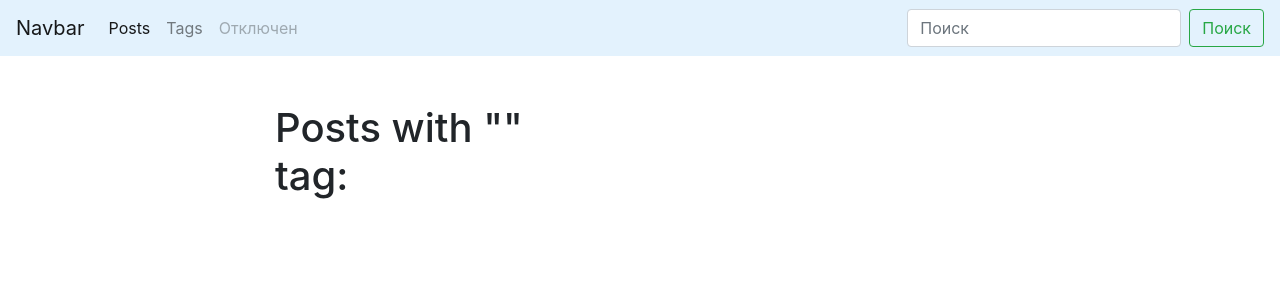
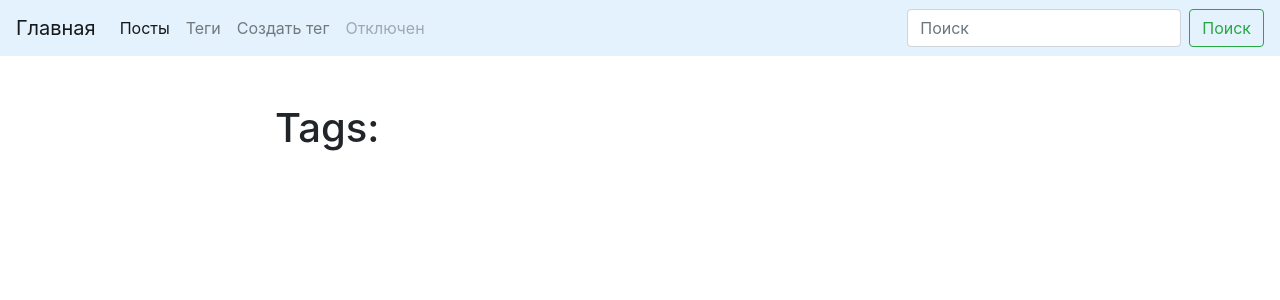
Before and after one commit to formallize/project_molch, a Django app: page /tags/ in a window 1280 px wide. Shown: the top 300 px of the page. Run offline with Django 3.2, Linux system fonts and the light colour scheme; data that the repository does not hold is empty.

Commit message:
function of create tags added

```diff
--- a/blogengine/blog/models.py
+++ b/blogengine/blog/models.py
@@ -19,7 +19,7 @@
     slug = models.SlugField(max_length=50, unique=True)
 
     def __str__(self):
-        return '{}'.format(self.title)
+        return self.title
 
     def get_absolute_url(self):
         return reverse('tag_detail', kwargs={'slug':self.slug})
--- a/blogengine/blog/templates/blog/base_blog.html
+++ b/blogengine/blog/templates/blog/base_blog.html
@@ -1 +1,4 @@
 {% extends 'base.html' %}
+{% block nav %}
+{% include 'includes/nav.html' %}
+{% endblock %}
--- /dev/null
+++ b/blogengine/blog/templates/includes/nav.html
@@ -0,0 +1,27 @@
+<nav class="navbar navbar-expand-lg navbar-light" style="background-color: #e3f2fd;">
+    <a class="navbar-brand" href="{% url 'post_list' %}">Главная</a>
+    <button class="navbar-toggler" type="button" data-toggle="collapse" data-target="#navbarSupportedContent" aria-controls="navbarSupportedContent" aria-expanded="false" aria-label="Toggle navigation">
+      <span class="navbar-toggler-icon"></span>
+    </button>
+
+    <div class="collapse navbar-collapse" id="navbarSupportedContent">
+      <ul class="navbar-nav mr-auto">
+        <li class="nav-item active">
+          <a class="nav-link" href="{% url 'post_list' %}">Посты</a>
+        </li>
+        <li class="nav-item">
+          <a class="nav-link" href="{% url 'tag_list' %}">Теги</a>
+        </li>
+        <li class="nav-item">
+          <a class="nav-link" href="{% url 'tag_create' %}">Создать тег</a>
+        </li>
+        <li class="nav-item">
+          <a class="nav-link disabled" href="#">Отключен</a>
+        </li>
+      </ul>
+      <form class="form-inline my-2 my-lg-0">
+        <input class="form-control mr-sm-2" type="search" placeholder="Поиск" aria-label="Поиск">
+        <button class="btn btn-outline-success my-2 my-sm-0" type="submit">Поиск</button>
+      </form>
+    </div>
+  </nav>
--- a/blogengine/blog/urls.py
+++ b/blogengine/blog/urls.py
@@ -7,5 +7,6 @@
     path('', PostList.as_view(), name='post_list'),
     path('post/<str:slug>/', PostDetail.as_view(), name='post_detail'),
     path('tags/', TagList.as_view(), name='tag_list'),
+    path('tag/create', TagCreate.as_view(), name='tag_create'),
     path('tag/<str:slug>', TagDetail.as_view(), name='tag_detail')
 ]
--- a/blogengine/blog/views.py
+++ b/blogengine/blog/views.py
@@ -1,4 +1,7 @@
+from django.core.exceptions import RequestDataTooBig
+from django.shortcuts import redirect
 from django.views.generic import View
+from .forms import TagForm
 
 from .models import *
 from .utils import *
@@ -10,7 +13,7 @@
 
 class TagList(ObjectListMixin, View):
     model = Tag
-    template = 'blog/tag_detail.html'
+    template = 'blog/tag_list.html'
 
 class PostDetail(ObjectDetailMixin, View):
     model = Post
@@ -19,3 +22,16 @@
 class TagDetail(ObjectDetailMixin, View):
     model = Tag
     template = 'blog/tag_detail.html'
+
+class TagCreate(View):
+    def get(self, request):
+        form = TagForm()
+        return render(request, 'blog/tag_create.html', context={'form':form})
+
+    def post(self, request):
+        bound_form = TagForm(request.POST)
+
+        if bound_form.is_valid():
+            new_tag = bound_form.save()
+            return redirect(new_tag)
+        return render(request, 'blog/tag_create.html', context={'form':bound_form})
--- a/blogengine/templates/base.html
+++ b/blogengine/templates/base.html
@@ -11,33 +11,11 @@
     </title>
 </head>
 <body>
-    <nav class="navbar navbar-expand-lg navbar-light" style="background-color: #e3f2fd;">
-        <a class="navbar-brand" href="{% url 'post_list' %}">Navbar</a>
-        <button class="navbar-toggler" type="button" data-toggle="collapse" data-target="#navbarSupportedContent" aria-controls="navbarSupportedContent" aria-expanded="false" aria-label="Toggle navigation">
-          <span class="navbar-toggler-icon"></span>
-        </button>
-
-        <div class="collapse navbar-collapse" id="navbarSupportedContent">
-          <ul class="navbar-nav mr-auto">
-            <li class="nav-item active">
-              <a class="nav-link" href="{% url 'post_list' %}">Posts</a>
-            </li>
-            <li class="nav-item">
-              <a class="nav-link" href="{% url 'tag_list' %}">Tags</a>
-            </li>
-            <li class="nav-item">
-              <a class="nav-link disabled" href="#">Отключен</a>
-            </li>
-          </ul>
-          <form class="form-inline my-2 my-lg-0">
-            <input class="form-control mr-sm-2" type="search" placeholder="Поиск" aria-label="Поиск">
-            <button class="btn btn-outline-success my-2 my-sm-0" type="submit">Поиск</button>
-          </form>
-        </div>
-      </nav>
+      {% block nav %}
+      {% endblock %}
       <div class="container mt-5">
           <div class="row">
-            <div class="col-3 offset-md-2">
+            <div class="col-8 offset-md-2">
                 {% block content %}
                     Здесь распологается контент сайта.
                 {% endblock %}
```
Also changed, not shown: blogengine/blog/forms.py (added, +37 -0 lines), blogengine/blog/templates/blog/tag_create.html (added, +26 -0 lines).
